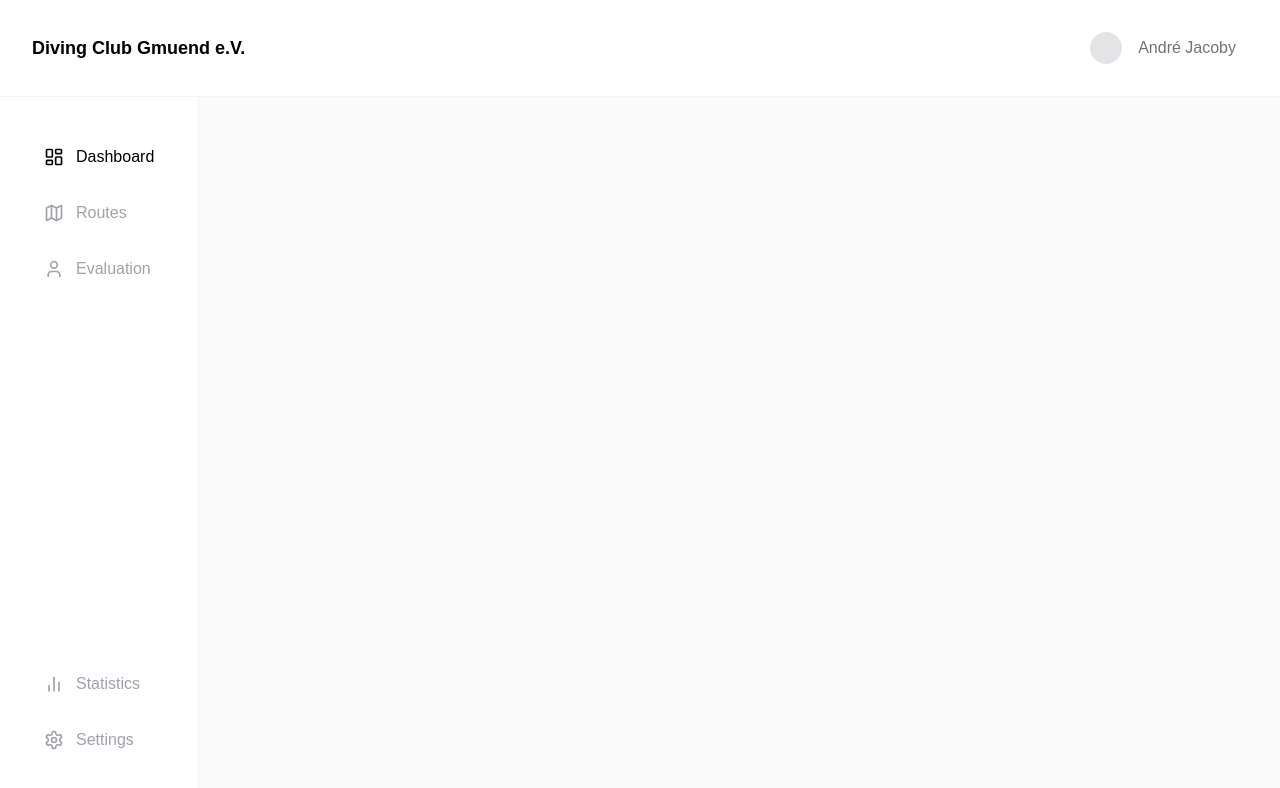
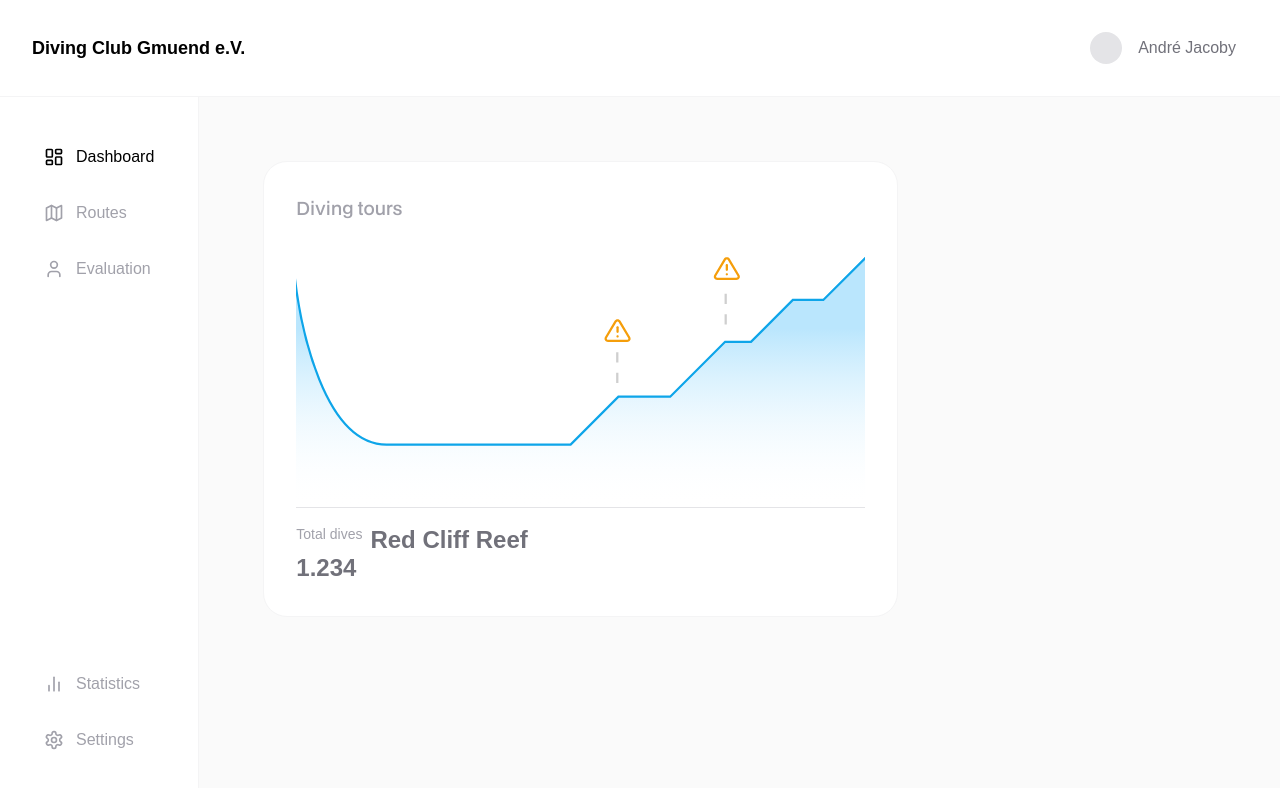
Before and after one commit to floriandwt/Dive, a Next.js app in the folder dive/: page / in a window 1280 px wide. Shown: the top 788 px of the page. Built offline with nearby package versions, Linux system fonts and the light colour scheme; a web font is replaced by a local one.

Commit message:
Added first content

```diff
--- a/dive/src/pages/index.js
+++ b/dive/src/pages/index.js
@@ -26,7 +26,119 @@ const Home = () => {
       <Navigation />
       <div className="w-full h-full flex">
         <Sidebar currentTab={currentTab} setCurrentTab={setCurrentTab} />
-        <div className="h-full w-full bg-zinc-50"></div>
+        <div className="h-full w-full bg-zinc-50 p-16">
+          {currentTab === "Dashboard" && (
+            <div className="grid grid-cols-3">
+              <div className="col-span-2 bg-white border border-zinc-100 p-8 rounded-3xl min-h-[128px]">
+                <p className="text-zinc-400 text-lg font-medium">
+                  Diving tours
+                </p>
+                <div className="w-full object-fill">
+                  <svg
+                    width="auto"
+                    height="auto"
+                    viewBox="0 0 1000 500"
+                    fill="none"
+                    xmlns="http://www.w3.org/2000/svg"
+                  >
+                    <g clip-path="url(#clip0_466_674)">
+                      <rect width="1000" height="500" fill="white" />
+                      <path
+                        d="M159 391C53 391 4.83333 196.333 -6 58.5V500H1005V58.5L926.5 137H873L799.5 210.5H754L657.5 307H566.5L482.5 391H159Z"
+                        fill="url(#paint0_linear_466_674)"
+                      />
+                      <path
+                        d="M-6 58.5C4.83333 196.333 53 391 159 391C265 391 418.833 391 482.5 391L566.5 307H657.5L754 210.5H799.5L873 137H926.5L1005 58.5"
+                        stroke="#0EA5E9"
+                        stroke-width="4"
+                      />
+                      <path
+                        fill-rule="evenodd"
+                        clip-rule="evenodd"
+                        d="M562.056 171.567C562.955 171.061 563.969 170.795 565 170.795C566.031 170.795 567.045 171.061 567.944 171.567C568.842 172.073 569.595 172.801 570.13 173.683L570.136 173.693L587.076 201.973L587.092 202C587.616 202.908 587.893 203.936 587.896 204.984C587.899 206.032 587.628 207.062 587.109 207.972C586.59 208.882 585.842 209.641 584.939 210.172C584.036 210.703 583.01 210.989 581.962 211L581.94 211.001L548.038 211C546.99 210.989 545.964 210.703 545.061 210.172C544.158 209.641 543.41 208.882 542.891 207.972C542.373 207.062 542.101 206.032 542.104 204.984C542.107 203.936 542.384 202.908 542.908 202L542.924 201.973L559.864 173.693L561.58 174.72L559.87 173.683C560.405 172.801 561.158 172.073 562.056 171.567ZM563.292 175.754L546.365 204.012C546.195 204.312 546.105 204.65 546.104 204.995C546.103 205.344 546.194 205.688 546.366 205.991C546.539 206.294 546.789 206.547 547.09 206.724C547.388 206.9 547.727 206.995 548.073 207H581.927C582.273 206.995 582.612 206.9 582.91 206.724C583.211 206.547 583.461 206.294 583.634 205.991C583.807 205.688 583.897 205.344 583.896 204.995C583.895 204.65 583.805 204.312 583.635 204.012L566.71 175.758C566.709 175.756 566.708 175.755 566.708 175.754C566.53 175.462 566.279 175.22 565.981 175.052C565.682 174.884 565.344 174.795 565 174.795C564.656 174.795 564.318 174.884 564.019 175.052C563.721 175.22 563.471 175.462 563.292 175.754Z"
+                        fill="#F59E0B"
+                      />
+                      <path
+                        fill-rule="evenodd"
+                        clip-rule="evenodd"
+                        d="M565 183C566.105 183 567 183.895 567 185V193C567 194.105 566.105 195 565 195C563.895 195 563 194.105 563 193V185C563 183.895 563.895 183 565 183Z"
+                        fill="#F59E0B"
+                      />
+                      <path
+                        fill-rule="evenodd"
+                        clip-rule="evenodd"
+                        d="M563 201C563 199.895 563.895 199 565 199H565.02C566.125 199 567.02 199.895 567.02 201C567.02 202.105 566.125 203 565.02 203H565C563.895 203 563 202.105 563 201Z"
+                        fill="#F59E0B"
+                      />
+                      <path
+                        fill-rule="evenodd"
+                        clip-rule="evenodd"
+                        d="M754.056 62.5666C754.955 62.0607 755.969 61.7949 757 61.7949C758.031 61.7949 759.045 62.0607 759.944 62.5666C760.842 63.0725 761.595 63.8015 762.13 64.6832L762.136 64.6927L779.076 92.9727L779.092 93.0003C779.616 93.9076 779.893 94.9362 779.896 95.9838C779.899 97.0315 779.628 98.0617 779.109 98.9719C778.59 99.8821 777.842 100.641 776.939 101.172C776.036 101.703 775.01 101.989 773.962 102L773.94 102.001L740.038 102C738.99 101.989 737.964 101.703 737.061 101.172C736.158 100.641 735.41 99.8821 734.891 98.9719C734.373 98.0617 734.101 97.0315 734.104 95.9838C734.107 94.9362 734.384 93.9076 734.908 93.0003L734.924 92.9727L751.864 64.6927L753.58 65.7204L751.87 64.6832C752.405 63.8015 753.158 63.0725 754.056 62.5666ZM755.292 66.7537L738.365 95.0121C738.195 95.3117 738.105 95.6503 738.104 95.995C738.103 96.3443 738.194 96.6877 738.366 96.9911C738.539 97.2945 738.789 97.5473 739.09 97.7244C739.388 97.8999 739.727 97.995 740.073 98.0004H773.927C774.273 97.995 774.612 97.8999 774.91 97.7244C775.211 97.5473 775.461 97.2944 775.634 96.9911C775.807 96.6877 775.897 96.3443 775.896 95.995C775.895 95.6503 775.805 95.3117 775.635 95.0122L758.71 66.7577C758.709 66.7563 758.708 66.755 758.708 66.7537C758.53 66.4616 758.279 66.22 757.981 66.0521C757.682 65.8835 757.344 65.7949 757 65.7949C756.656 65.7949 756.318 65.8835 756.019 66.0521C755.721 66.22 755.471 66.4616 755.292 66.7537Z"
+                        fill="#F59E0B"
+                      />
+                      <path
+                        fill-rule="evenodd"
+                        clip-rule="evenodd"
+                        d="M757 74C758.105 74 759 74.8954 759 76V84C759 85.1046 758.105 86 757 86C755.895 86 755 85.1046 755 84V76C755 74.8954 755.895 74 757 74Z"
+                        fill="#F59E0B"
+                      />
+                      <path
+                        fill-rule="evenodd"
+                        clip-rule="evenodd"
+                        d="M755 92C755 90.8954 755.895 90 757 90H757.02C758.125 90 759.02 90.8954 759.02 92C759.02 93.1046 758.125 94 757.02 94H757C755.895 94 755 93.1046 755 92Z"
+                        fill="#F59E0B"
+                      />
+                      <path
+                        d="M564.5 229V287.5"
+                        stroke="#CFCFCF"
+                        stroke-width="4"
+                        stroke-linejoin="round"
+                        stroke-dasharray="18 18"
+                      />
+                      <path
+                        d="M755 126V184.5"
+                        stroke="#CFCFCF"
+                        stroke-width="4"
+                        stroke-linejoin="round"
+                        stroke-dasharray="18 18"
+                      />
+                    </g>
+                    <defs>
+                      <linearGradient
+                        id="paint0_linear_466_674"
+                        x1="499.5"
+                        y1="187"
+                        x2="499.5"
+                        y2="500"
+                        gradientUnits="userSpaceOnUse"
+                      >
+                        <stop stop-color="#BAE6FD" />
+                        <stop offset="1" stop-color="white" stop-opacity="0" />
+                      </linearGradient>
+                      <clipPath id="clip0_466_674">
+                        <rect width="1000" height="500" fill="white" />
+                      </clipPath>
+                    </defs>
+                  </svg>
+                </div>
+                <div className="mb-4 h-[1px] bg-zinc-200 w-full" />
+                <div className="flex gap-4 justify-between w-full items-center">
+                  <div className="flex gap-2">
+                  <div className="flex flex-col gap-2">
+                    <p className="text-zinc-400 text-sm">Total dives</p>
+                    <p className="text-zinc-500 text-2xl font-semibold">
+                      1.234
+                    </p>
+                  </div>
+                  <p className="text-zinc-500 text-2xl font-semibold">
+                      Red Cliff Reef
+                    </p>
+                  </div>
+                </div>
+              </div>
+            </div>
+          )}
+        </div>
       </div>
     </main>
   );
```
